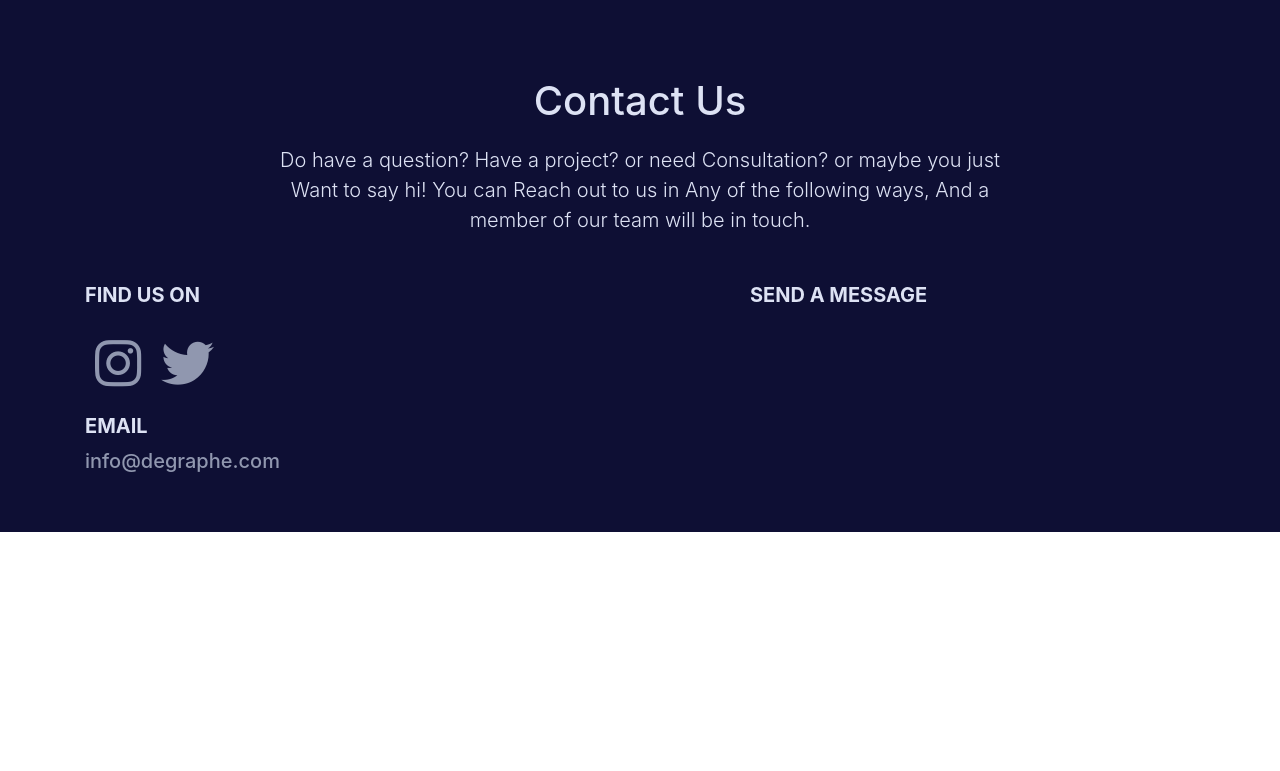
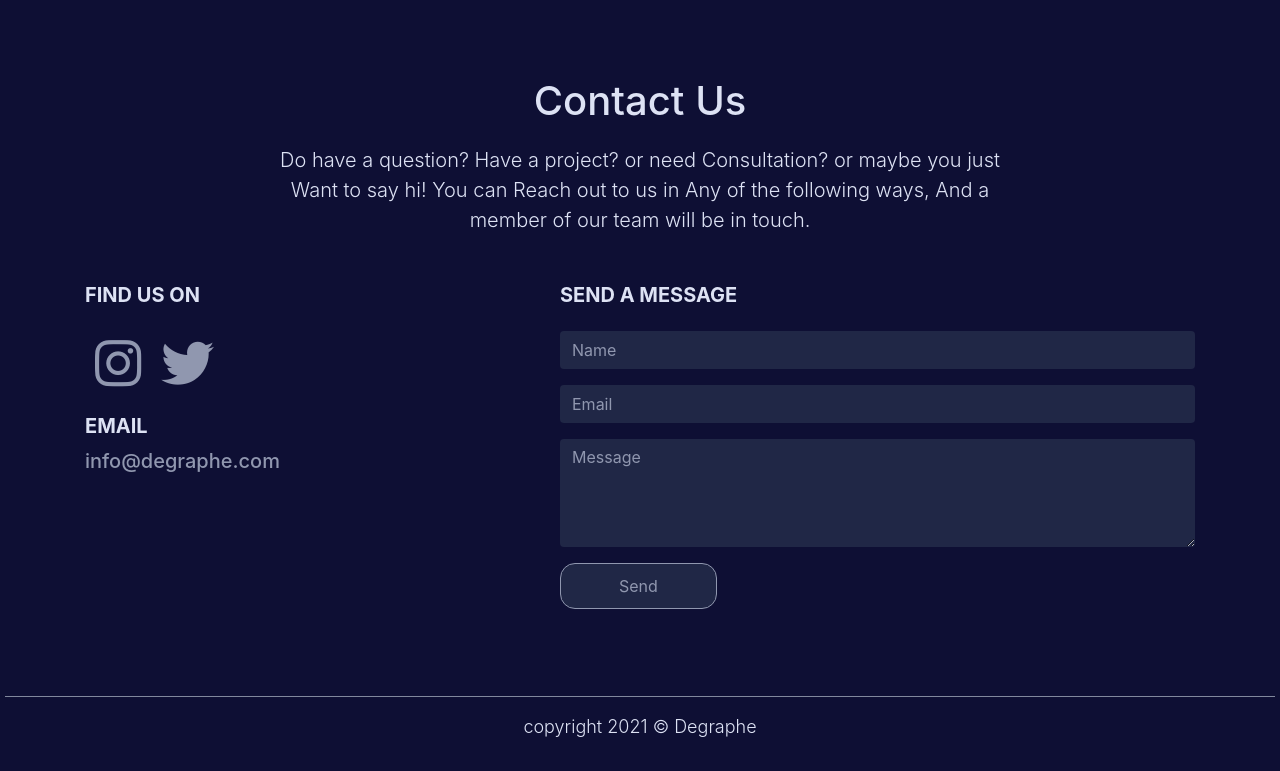
Before and after one commit to kolniy/Degraphe, a plain HTML site: page index.html in a window 1280 px wide. Shown: the part 2627-3398 px from the top of the page. Before the commit the page ends 3159 px from the top, so only its background shows below. Drawn offline with nearby package versions, Linux system fonts and the light colour scheme.

Commit message:
page layout completed

```diff
--- a/index.html
+++ b/index.html
@@ -214,7 +214,7 @@
 
       <div class="container">
         <div class="row mt-5">
-          <div class="col-sm-7 col-md-7">
+          <div class="col-sm-5 col-md-5">
             <h2 class="lead contact-find-title">Find Us On</h2>
             <div class="social-contact-container">
                 <div class="social-link-item">
@@ -231,14 +231,49 @@
             <h2 class="lead contact-find-title">Email</h2>
             <p class="lead email-contact-text">info@degraphe.com</p>
           </div>
-          <div class="col-sm-5 col-md-5">
+          <div class="col-sm-7 col-md-7">
             <h2 class="lead contact-find-title">Send A Message</h2>
+            <div class="form-container mt-4">
+              <form>
+                <div class="form-group">
+                  <input type="text"
+                  class="form-control contact-form-input"
+                  placeholder="Name"
+                  >
+                </div>
+                <div class="form-group">
+                  <input type="email"
+                   class="form-control contact-form-input"
+                   placeholder="Email"
+                   >
+                </div>
+                <div class="form-group">
+                  <textarea class="form-control contact-form-input" placeholder="Message" cols="10" rows="4"></textarea>
+                </div>
+                <div class="form-group">
+                  <button type="submit" class="btn contact-form-button">
+                    Send
+                  </button>
+                </div>
+              </form>
+            </div>
           </div>
         </div>
       </div>
 
     </section>
 
+    <footer class="footer">
+      <hr class="footer-hr-class"/>
+      <p class="footer-text text-center lead">
+        copyright <span class="footer-date"></span> &copy; Degraphe
+      </p>
+    </footer>
+
+    <script>
+       const dateTag = document.querySelector('.footer-date')
+       dateTag.innerHTML = new Date().getFullYear()
+    </script>
     <script src="https://cdn.jsdelivr.net/npm/jquery@3.5.1/dist/jquery.slim.min.js" integrity="sha384-DfXdz2htPH0lsSSs5nCTpuj/zy4C+OGpamoFVy38MVBnE+IbbVYUew+OrCXaRkfj" crossorigin="anonymous"></script>
     <script src="https://cdn.jsdelivr.net/npm/bootstrap@4.6.1/dist/js/bootstrap.bundle.min.js" integrity="sha384-fQybjgWLrvvRgtW6bFlB7jaZrFsaBXjsOMm/tB9LTS58ONXgqbR9W8oWht/amnpF" crossorigin="anonymous"></script>
 </body>
--- a/style.css
+++ b/style.css
@@ -205,3 +205,40 @@
   color: var(--site-alt-text-color);
   font-weight: 550;
 }
+
+.contact-form-input {
+  border: none;
+  background-color: var(--site-ascent-color);
+}
+
+.contact-form-input::placeholder {
+  color: var(--site-alt-text-color);
+  font-size: 1rem;
+}
+
+.contact-form-button,
+.contact-form-button:hover,
+.contact-form-button:active {
+  border-radius: 15px;
+  padding: 10px 58px;
+  color: var(--site-alt-text-color);
+  border: 1px solid var(--site-alt-text-color);
+  background-color: var(--site-ascent-color);
+}
+
+.footer {
+  width: 100%;
+  height: fit-content;
+  background-color: var(--site-theme-color);
+  padding: 15px 5px;
+}
+
+.footer-text {
+  color: var(--site-text-color);
+  font-size: 18px;
+}
+
+.footer-hr-class {
+  background: var(--site-alt-text-color);
+  height: 0.000034rem;
+}
```
